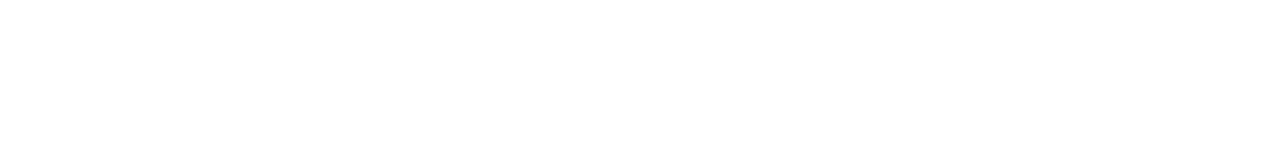
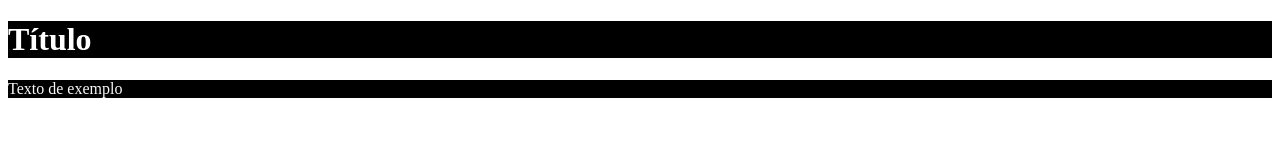
Before and after one commit to Theuzyn2330/python-softex, a plain HTML site: page index.html in a window 1280 px wide. Drawn offline with Linux system fonts and the light colour scheme.

Commit message:
Adicinando css

```diff
--- /dev/null
+++ b/css.css
@@ -0,0 +1,12 @@
+p {
+    color: rgb(249, 249, 249);
+    font-size: 16px;
+    background-color: black;
+
+}
+h1 {
+    color: rgb(255, 255, 255);
+    font-size: 32px;
+    background-color: black;
+
+}
--- a/index.html
+++ b/index.html
@@ -5,7 +5,11 @@
     <meta name="viewport" content="width=device-width, initial-scale=1.0">
     <title>Document</title>
 </head>
+<link rel="stylesheet" href="css.css">
 <body>
-
+    <div class="container">
+        <h1>Título</h1>
+        <p>Texto de exemplo</p>
+    </div>
 </body>
 </html>
```
